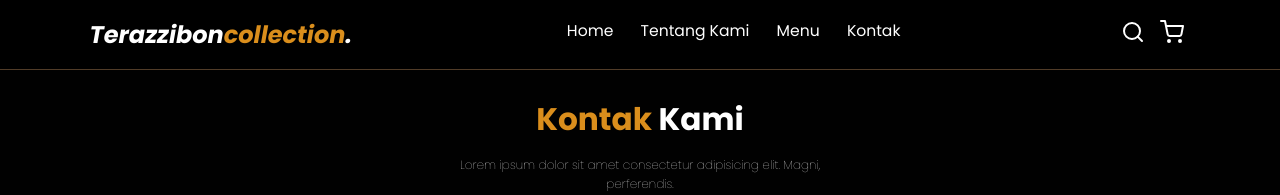
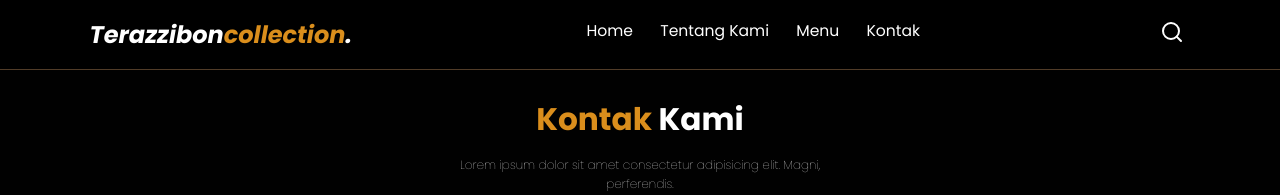
Before and after one commit to Terazzibon/Terazzibon-Collection, a plain HTML site: page contact.html in a window 1280 px wide. Shown: the top 195 px of the page. Drawn offline with nearby package versions, Linux system fonts and the light colour scheme.

Commit message:
memperbaruhi kontak pada website Terazzibon Collection

```diff
--- a/contact.html
+++ b/contact.html
@@ -30,7 +30,6 @@
         </div>
         <div class="navbar-extra">
           <a href="#" id="search-button"><i data-feather="search"></i></a>
-          <a href="#" id="shopping-cart"><i data-feather="shopping-cart"></i></a>
           <a href="#" id="hamburger-menu"><i data-feather="menu"></i></a>
         </div>
         <!-- Search From Start -->
```
